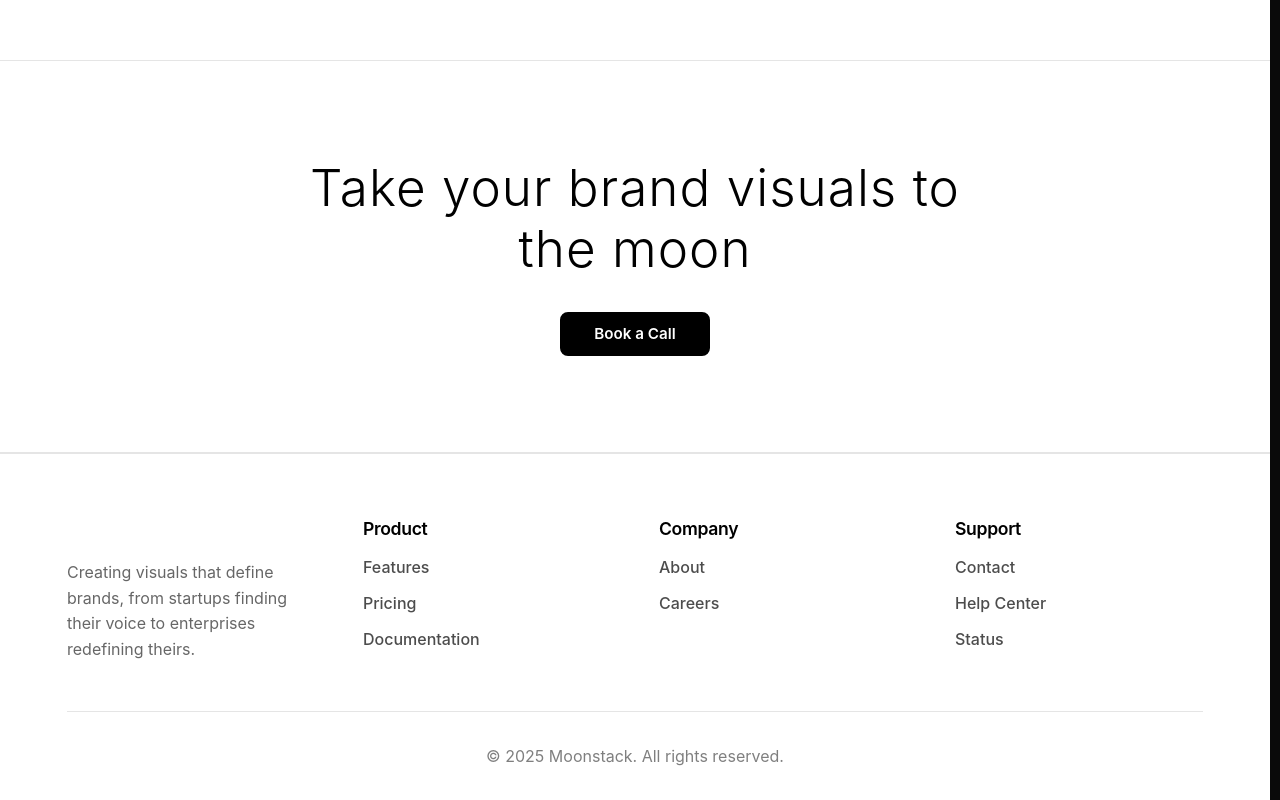
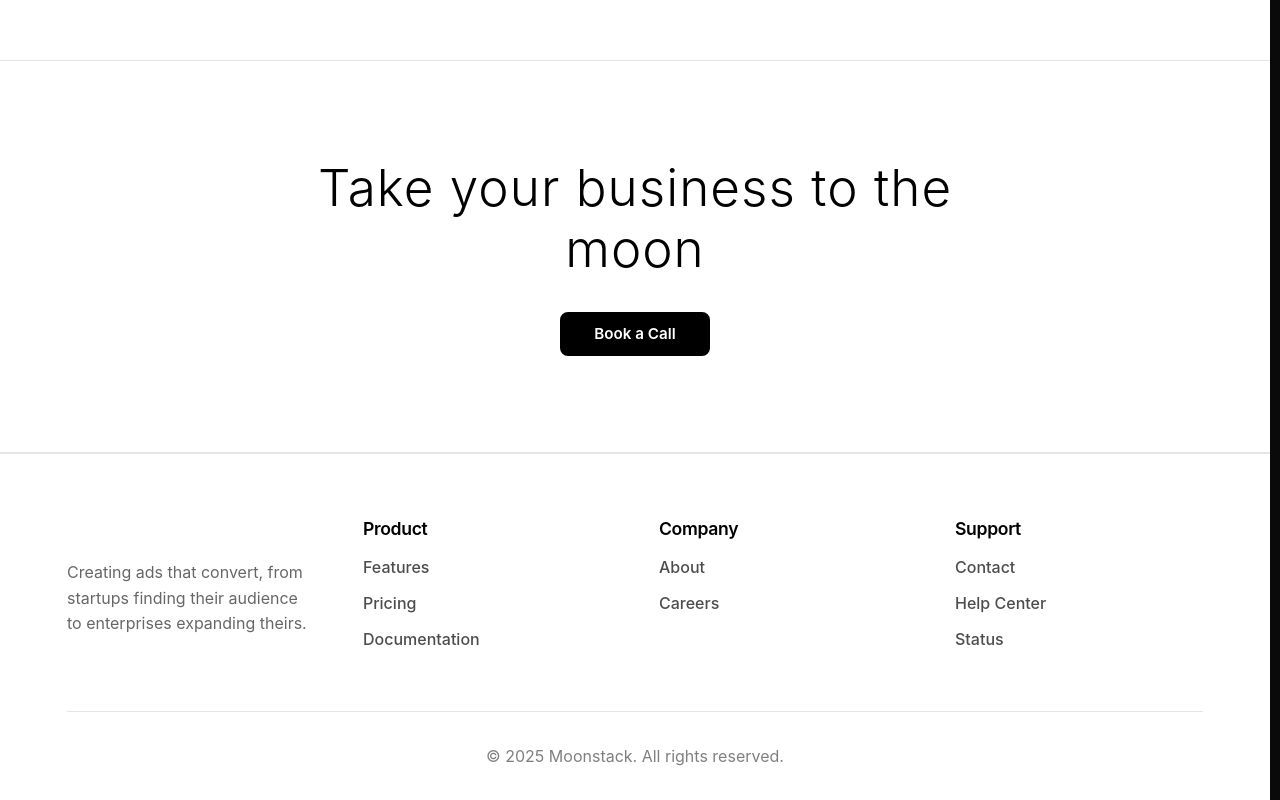
Before and after one commit to Moonstack8/trymoonstack, a React (Vite) app in the folder frontend/: page / in a window 1280 px wide. Shown: the part 1615-2415 px from the top of the page. Built offline with nearby package versions, Linux system fonts and the light colour scheme.

Commit message:
fix: all brand visual terms into 'ads'

```diff
--- a/frontend/src/components/Home.tsx
+++ b/frontend/src/components/Home.tsx
@@ -186,7 +186,7 @@ function Home() {
       <section className="cta">
         <div className="container">
           <div className="cta-content">
-            <h2 className="cta-title">Take your brand visuals to the moon</h2>
+            <h2 className="cta-title">Take your business to the moon</h2>
             <p className="cta-description">
             </p>
             <a href="https://calendar.app.google/WdqnkAnLUJQvMKcY6" target="_blank" rel="noopener noreferrer" className="btn-primary btn-large">Book a Call</a>
@@ -204,7 +204,7 @@ function Home() {
                 <span className="logo-text">Moonstack</span>
               </div>
               <p className="footer-description">
-                Creating visuals that define brands, from startups finding their voice to enterprises redefining theirs.
+                Creating ads that convert, from startups finding their audience to enterprises expanding theirs.
               </p>
             </div>
             <div className="footer-section">
```
